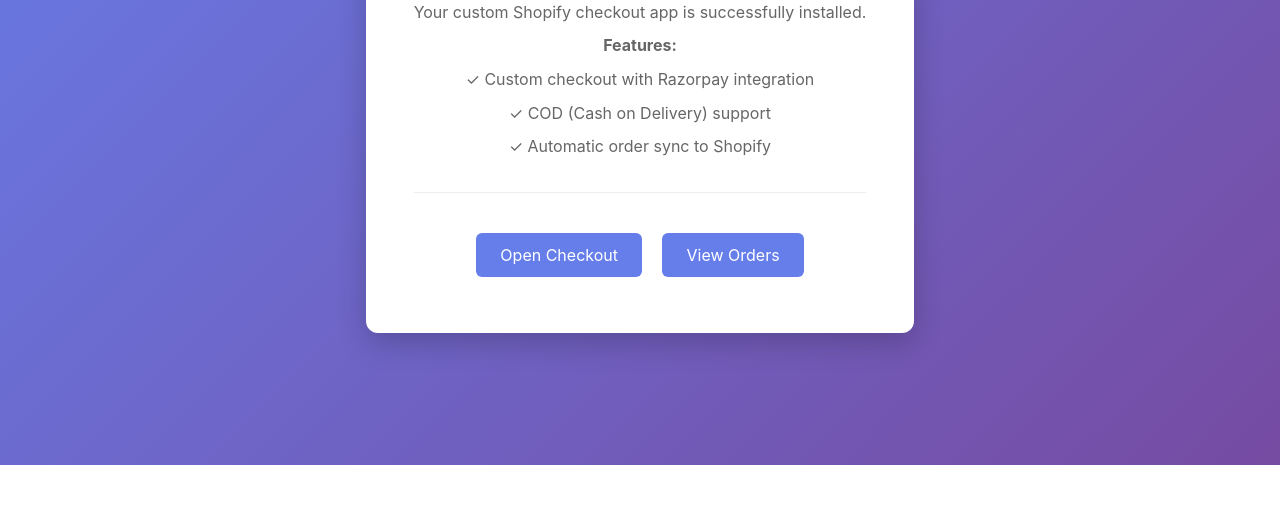
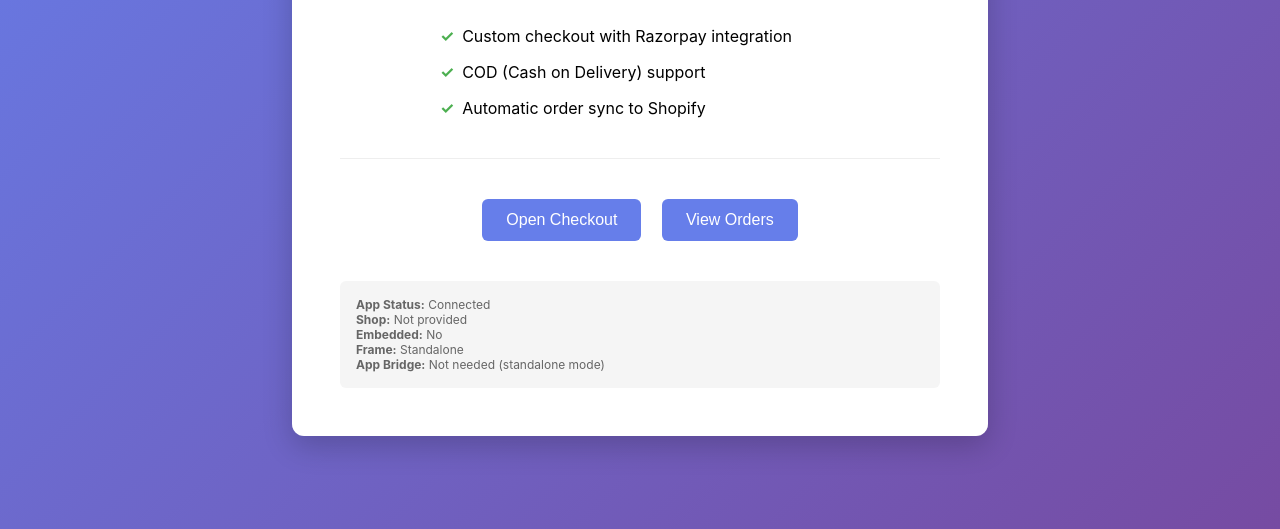
Before and after one commit to Nikunj5556/sscheckout, a website: page index.html in a window 1280 px wide. Shown: the part 335-864 px from the top of the page. Before the commit the page ends 800 px from the top, so only its background shows below. Drawn offline with Linux system fonts and the light colour scheme.

Commit message:
Enhance index.html layout and style
Refactor HTML structure and styles for improved layout and readability.

```diff
--- a/index.html
+++ b/index.html
@@ -7,13 +7,14 @@
   <script src="https://cdn.shopify.com/shopifycloud/app-bridge.js"></script>
   <style>
     body {
-      font-family: -apple-system, BlinkMacSystemFont, 'Segoe UI', sans-serif;
+      font-family: -apple-system, BlinkMacSystemFont, 'Segoe UI', Roboto, sans-serif;
+      margin: 0;
+      padding: 2rem;
+      background: linear-gradient(135deg, #667eea 0%, #764ba2 100%);
+      min-height: 100vh;
       display: flex;
       align-items: center;
       justify-content: center;
-      min-height: 100vh;
-      margin: 0;
-      background: linear-gradient(135deg, #667eea 0%, #764ba2 100%);
     }
     .container {
       background: white;
@@ -22,10 +23,27 @@
       box-shadow: 0 10px 30px rgba(0,0,0,0.2);
       text-align: center;
       max-width: 600px;
+      width: 100%;
     }
+    .status { font-size: 4rem; margin-bottom: 1rem; }
     h1 { color: #333; margin-bottom: 1rem; }
-    .status { font-size: 4rem; margin-bottom: 1rem; }
     p { color: #666; line-height: 1.6; margin: 0.5rem 0; }
+    .feature-list {
+      text-align: left;
+      margin: 2rem auto;
+      max-width: 400px;
+    }
+    .feature-item {
+      padding: 0.5rem 0;
+      display: flex;
+      align-items: center;
+    }
+    .feature-item::before {
+      content: "✓";
+      color: #4caf50;
+      font-weight: bold;
+      margin-right: 0.5rem;
+    }
     .links {
       margin-top: 2rem;
       padding-top: 2rem;
@@ -40,9 +58,21 @@
       text-decoration: none;
       border-radius: 6px;
       transition: background 0.3s;
+      cursor: pointer;
+      border: none;
+      font-size: 16px;
     }
     .btn:hover {
       background: #5568d3;
+    }
+    .debug-info {
+      margin-top: 2rem;
+      padding: 1rem;
+      background: #f5f5f5;
+      border-radius: 6px;
+      font-size: 12px;
+      color: #666;
+      text-align: left;
     }
   </style>
 </head>
@@ -51,31 +81,103 @@
     <div class="status">✅</div>
     <h1>SSCheckout Connected</h1>
     <p>Your custom Shopify checkout app is successfully installed.</p>
-    <p><strong>Features:</strong></p>
-    <p>✓ Custom checkout with Razorpay integration</p>
-    <p>✓ COD (Cash on Delivery) support</p>
-    <p>✓ Automatic order sync to Shopify</p>
+
+    <div class="feature-list">
+      <div class="feature-item">Custom checkout with Razorpay integration</div>
+      <div class="feature-item">COD (Cash on Delivery) support</div>
+      <div class="feature-item">Automatic order sync to Shopify</div>
+    </div>
 
     <div class="links">
-      <a href="/checkout.html" class="btn">Open Checkout</a>
-      <a href="https://snapsnicker2025.myshopify.com/admin/orders" class="btn" target="_top">View Orders</a>
+      <button onclick="openCheckout()" class="btn">Open Checkout</button>
+      <button onclick="viewOrders()" class="btn">View Orders</button>
+    </div>
+
+    <div class="debug-info" id="debug-info">
+      <strong>App Status:</strong> Initializing...
     </div>
   </div>
 
   <script>
-    // Initialize App Bridge for embedded app
+    // Parse URL parameters
     const urlParams = new URLSearchParams(window.location.search);
     const shop = urlParams.get('shop');
     const host = urlParams.get('host');
+    const embedded = urlParams.get('embedded');
 
-    if (shop && host && window.ShopifyApp) {
-      const AppBridge = window['app-bridge'];
-      const createApp = AppBridge.default;
-      const app = createApp({
-        apiKey: 'YOUR_API_KEY', // This will be replaced in production
-        host: host,
-        forceRedirect: true
-      });
+    // Debug logging
+    console.log('Shop:', shop);
+    console.log('Host:', host);
+    console.log('Embedded:', embedded);
+    console.log('Location:', window.location.href);
+
+    // Update debug info
+    const debugEl = document.getElementById('debug-info');
+    debugEl.innerHTML = `
+      <strong>App Status:</strong> Connected<br>
+      <strong>Shop:</strong> ${shop || 'Not provided'}<br>
+      <strong>Embedded:</strong> ${embedded || 'No'}<br>
+      <strong>Frame:</strong> ${window.self !== window.top ? 'Inside iframe' : 'Standalone'}
+    `;
+
+    // Initialize App Bridge if running in Shopify
+    let app = null;
+    if (shop && host) {
+      try {
+        const AppBridge = window['app-bridge'];
+        const createApp = AppBridge.default;
+        const Redirect = AppBridge.actions.Redirect;
+
+        app = createApp({
+          apiKey: '506bd541bba7dde027d567d2cf9426eb', // Replace with your actual API key from env
+          host: host,
+        });
+
+        console.log('App Bridge initialized successfully');
+        debugEl.innerHTML += '<br><strong>App Bridge:</strong> ✓ Initialized';
+      } catch (error) {
+        console.error('App Bridge initialization error:', error);
+        debugEl.innerHTML += '<br><strong>App Bridge:</strong> ✗ Error - ' + error.message;
+      }
+    } else {
+      debugEl.innerHTML += '<br><strong>App Bridge:</strong> Not needed (standalone mode)';
+    }
+
+    function openCheckout() {
+      if (app) {
+        // If in Shopify admin, open in new tab
+        const Redirect = window['app-bridge'].actions.Redirect;
+        const redirect = Redirect.create(app);
+        redirect.dispatch(Redirect.Action.REMOTE, {
+          url: 'https://sscheckout.vercel.app/checkout.html',
+          newContext: true,
+        });
+      } else {
+        // If standalone, just navigate
+        window.open('/checkout.html', '_blank');
+      }
+    }
+
+    function viewOrders() {
+      if (app && shop) {
+        // Redirect within Shopify admin
+        const Redirect = window['app-bridge'].actions.Redirect;
+        const redirect = Redirect.create(app);
+        redirect.dispatch(Redirect.Action.ADMIN_PATH, '/orders');
+      } else if (shop) {
+        window.open(`https://${shop}/admin/orders`, '_blank');
+      } else {
+        alert('Shop parameter not found');
+      }
+    }
+
+    // Handle authentication redirect if needed
+    if (shop && !host && window.self === window.top) {
+      // If shop is present but host is missing, and we're not in an iframe,
+      // redirect to Shopify to get proper embedded context
+      console.log('Redirecting to get embedded context...');
+      const redirectUrl = `https://${shop}/admin/apps/sscheckout`;
+      window.location.href = redirectUrl;
     }
   </script>
 </body>
```
